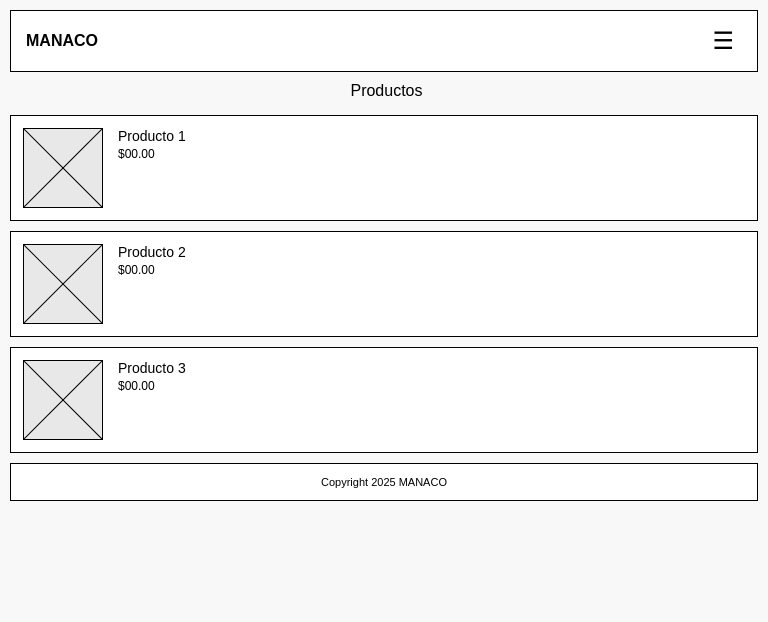
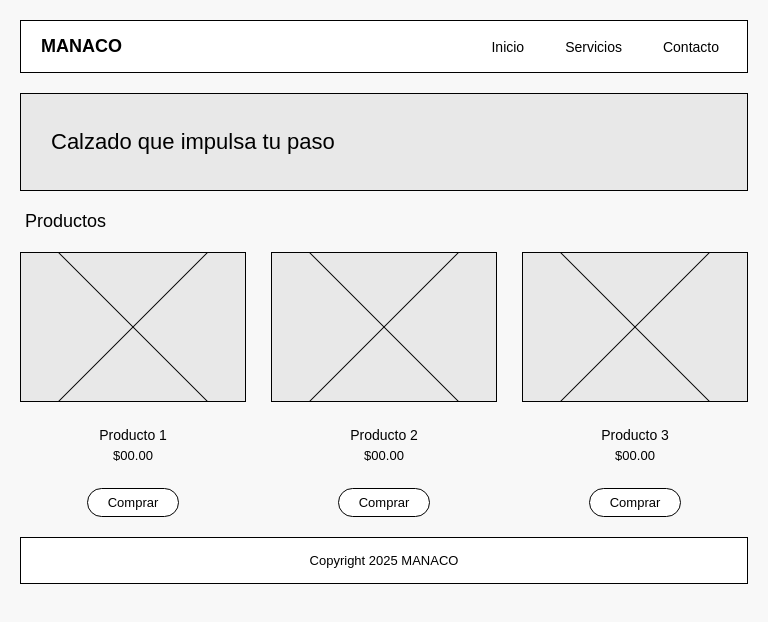
Before and after one commit to rolandocesar-prog-dev/primerexamen-rolando-vasquez, a plain HTML site: page index.html in a window 768 px wide. Drawn offline with Linux system fonts and the light colour scheme.

Commit message:
refactor: CSS mobile-first

```diff
--- a/css/styles.css
+++ b/css/styles.css
@@ -28,27 +28,31 @@ body {
     top: 0;
 }
 
-/* Header */
+/* ========================================
+   ESTILOS BASE (MOBILE FIRST)
+   ======================================== */
+
+/* Header - Mobile First */
 header {
     background-color: #fff;
     border: 1px solid #000;
-    margin: 20px;
+    margin: 10px;
 }
 
 .nav-container {
     display: flex;
     justify-content: space-between;
     align-items: center;
-    padding: 15px 20px;
+    padding: 12px 15px;
 }
 
 .logo {
-    font-size: 18px;
+    font-size: 16px;
     font-weight: bold;
 }
 
 .menu-toggle {
-    display: none;
+    display: block;
     background: none;
     border: none;
     font-size: 24px;
@@ -57,9 +61,26 @@ header {
 }
 
 .nav-menu {
+    display: none;
+    position: absolute;
+    top: 100%;
+    left: 0;
+    right: 0;
+    background-color: #fff;
+    border: 1px solid #000;
+    border-top: none;
+    flex-direction: column;
+    padding: 15px;
+    z-index: 999;
+    list-style: none;
+}
+
+.nav-menu.active {
     display: flex;
-    list-style: none;
-    gap: 25px;
+}
+
+.nav-menu li {
+    padding: 8px 0;
 }
 
 .nav-menu a {
@@ -70,51 +91,46 @@ header {
     border-radius: 4px;
 }
 
-/* Hero Section */
+/* Hero Section - Mobile First (oculto en móvil) */
 .hero {
-    background-color: #e8e8e8;
-    border: 1px solid #000;
-    margin: 0 20px 20px 20px;
-    padding: 35px 30px;
+    display: none;
 }
 
-.hero h1 {
-    font-size: 22px;
-    font-weight: normal;
-}
-
-/* Productos Section */
+/* Productos Section - Mobile First */
 .productos {
-    margin: 0 20px 20px 20px;
+    margin: 10px;
 }
 
 .productos h2 {
-    font-size: 18px;
+    font-size: 16px;
     font-weight: normal;
-    margin-bottom: 20px;
-    padding-left: 5px;
+    text-align: center;
+    margin-bottom: 15px;
 }
 
 .productos-container {
     display: grid;
-    grid-template-columns: repeat(3, 1fr);
-    gap: 25px;
+    grid-template-columns: 1fr;
+    gap: 10px;
 }
 
 .producto-card {
-    text-align: center;
+    background-color: #fff;
+    border: 1px solid #000;
+    padding: 12px;
     display: flex;
-    flex-direction: column;
-    align-items: center;
+    flex-direction: row;
+    gap: 15px;
+    align-items: flex-start;
 }
 
 .producto-imagen {
-    width: 100%;
-    height: 150px;
+    width: 80px;
+    height: 80px;
     background-color: #e8e8e8;
     border: 1px solid #000;
     position: relative;
-    margin-bottom: 10px;
+    flex-shrink: 0;
     overflow: hidden;
 }
 
@@ -138,27 +154,36 @@ header {
 }
 
 .producto-info {
-    width: 100%;
+    flex: 1;
+    text-align: left;
 }
 
 .producto-info h3 {
     font-size: 14px;
     font-weight: normal;
-    margin-bottom: 5px;
+    margin-bottom: 3px;
 }
 
 .producto-info .precio {
-    font-size: 13px;
-    margin-bottom: 10px;
+    font-size: 12px;
+    margin-bottom: 0;
 }
 
 .btn-comprar {
+    display: none;
+}
+
+/* Footer - Mobile First */
+footer {
     background-color: #fff;
     border: 1px solid #000;
-    padding: 6px 20px;
-    font-size: 13px;
-    cursor: pointer;
-    border-radius: 15px;
+    margin: 10px;
+    padding: 12px;
+    text-align: center;
+}
+
+footer p {
+    font-size: 11px;
 }
 
 /* Estados de focus y hover para accesibilidad */
@@ -173,136 +198,130 @@ button:focus,
     background-color: #f0f0f0;
 }
 
-.btn-comprar:hover {
-    background-color: #f0f0f0;
-}
-
-.btn-comprar:active {
-    background-color: #e0e0e0;
-}
-
-/* Footer */
-footer {
-    background-color: #fff;
-    border: 1px solid #000;
-    margin: 20px;
-    padding: 15px;
-    text-align: center;
-}
-
-footer p {
-    font-size: 13px;
-}
-
-/* Mobile Responsive */
-@media (max-width: 768px) {
-    /* Ajuste general de márgenes */
-    header, .hero, footer {
-        margin: 10px;
+/* ========================================
+   MEDIA QUERIES - DESKTOP (min-width: 768px)
+   ======================================== */
+@media (min-width: 768px) {
+    /* Ajuste general de márgenes para desktop */
+    header, footer {
+        margin: 20px;
     }
 
     .productos {
-        margin: 10px;
+        margin: 0 20px 20px 20px;
     }
 
-    /* Header móvil */
+    /* Header desktop */
     .nav-container {
-        padding: 12px 15px;
+        padding: 15px 20px;
     }
 
     .logo {
-        font-size: 16px;
+        font-size: 18px;
     }
 
-    /* Menú móvil */
+    /* Menú desktop */
     .menu-toggle {
-        display: block;
+        display: none;
     }
 
     .nav-menu {
-        display: none;
-        position: absolute;
-        top: 100%;
-        left: 0;
-        right: 0;
-        background-color: #fff;
-        border: 1px solid #000;
-        border-top: none;
-        flex-direction: column;
-        padding: 15px;
-        z-index: 999;
-    }
-
-    .nav-menu.active {
         display: flex;
+        position: static;
+        flex-direction: row;
+        background-color: transparent;
+        border: none;
+        padding: 0;
+        gap: 25px;
     }
 
     .nav-menu li {
-        padding: 8px 0;
+        padding: 0;
     }
 
-    /* Hero móvil - No se muestra en el wireframe móvil */
+    /* Hero desktop - Se muestra */
     .hero {
-        display: none;
+        display: block;
+        background-color: #e8e8e8;
+        border: 1px solid #000;
+        margin: 0 20px 20px 20px;
+        padding: 35px 30px;
     }
 
-    /* Productos móvil */
+    .hero h1 {
+        font-size: 22px;
+        font-weight: normal;
+    }
+
+    /* Productos desktop */
     .productos h2 {
-        font-size: 16px;
-        text-align: center;
-        margin-bottom: 15px;
+        font-size: 18px;
+        text-align: left;
+        padding-left: 5px;
+        margin-bottom: 20px;
     }
 
     .productos-container {
-        grid-template-columns: 1fr;
-        gap: 10px;
+        grid-template-columns: repeat(3, 1fr);
+        gap: 25px;
     }
 
     .producto-card {
-        background-color: #fff;
-        border: 1px solid #000;
-        padding: 12px;
-        display: flex;
-        flex-direction: row;
-        gap: 15px;
-        align-items: flex-start;
+        background-color: transparent;
+        border: none;
+        padding: 0;
+        flex-direction: column;
+        text-align: center;
+        align-items: center;
     }
 
     .producto-imagen {
-        width: 80px;
-        height: 80px;
-        margin-bottom: 0;
-        flex-shrink: 0;
+        width: 100%;
+        height: 150px;
+        margin-bottom: 10px;
     }
 
     .producto-info {
-        flex: 1;
-        text-align: left;
+        width: 100%;
+        text-align: center;
     }
 
     .producto-info h3 {
-        text-align: left;
-        font-size: 14px;
-        margin-bottom: 3px;
+        text-align: center;
+        margin-bottom: 5px;
     }
 
     .producto-info .precio {
-        text-align: left;
-        font-size: 12px;
-        margin-bottom: 0;
+        text-align: center;
+        font-size: 13px;
+        margin-bottom: 10px;
     }
 
     .btn-comprar {
-        display: none;
+        display: inline-block;
+        background-color: #fff;
+        border: 1px solid #000;
+        padding: 6px 20px;
+        font-size: 13px;
+        cursor: pointer;
+        border-radius: 15px;
     }
 
-    /* Footer móvil */
+    .btn-comprar:hover {
+        background-color: #f0f0f0;
+    }
+
+    .btn-comprar:active {
+        background-color: #e0e0e0;
+    }
+
+    /* Footer desktop */
     footer {
-        padding: 12px;
+        padding: 15px;
     }
 
     footer p {
-        font-size: 11px;
+        font-size: 13px;
     }
 }
 
```
Also changed, not shown: 1 other file.
